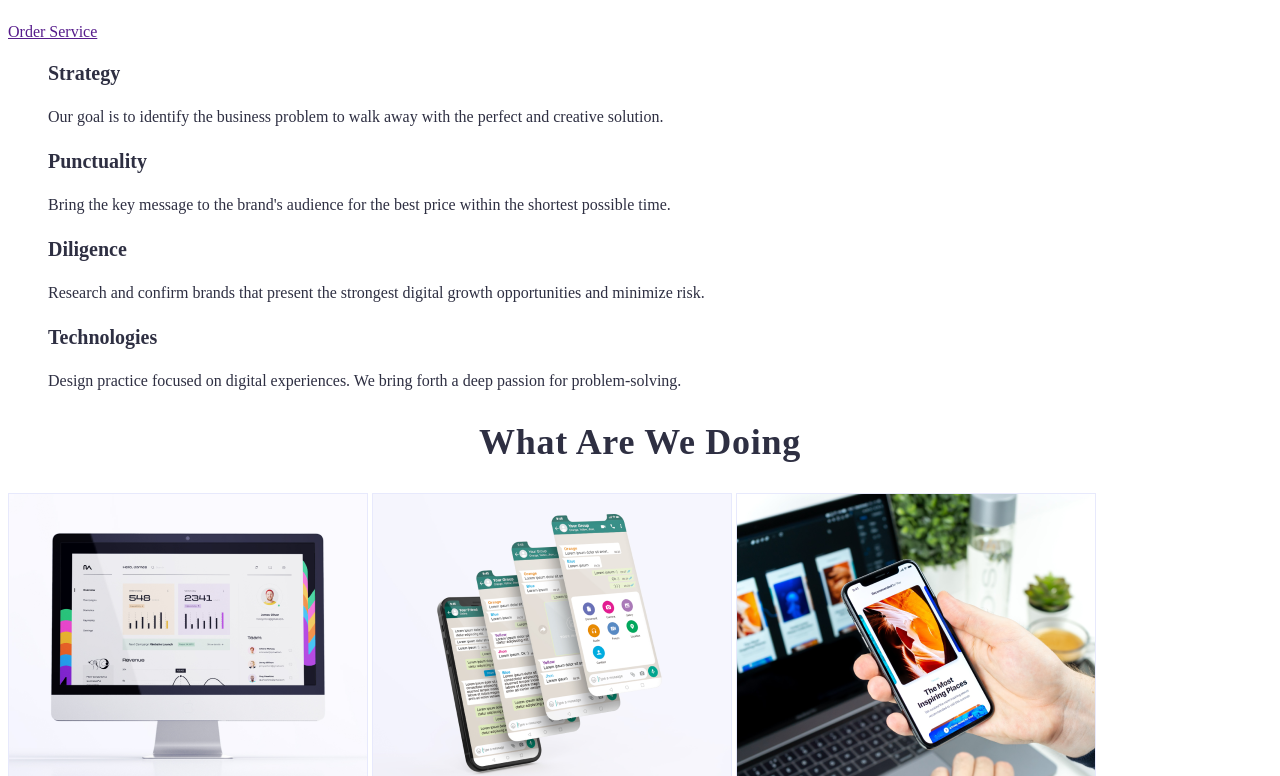
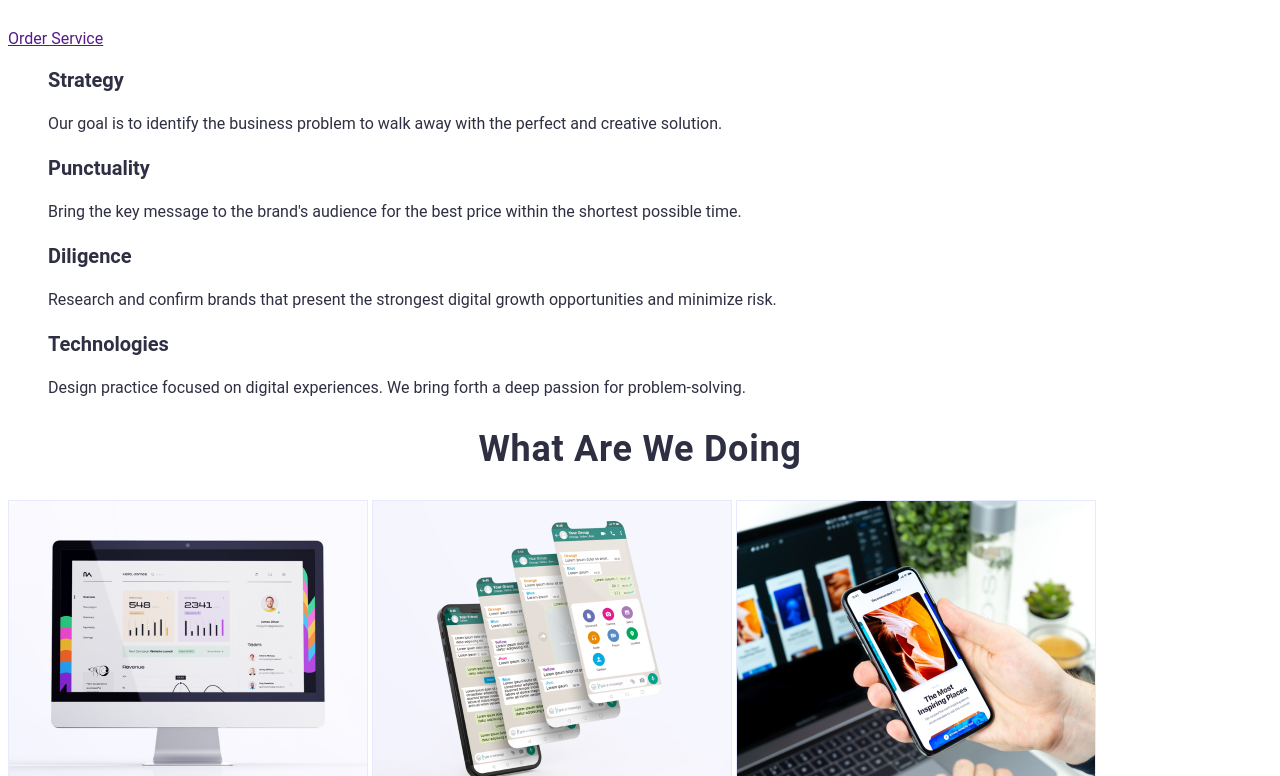
Before and after one commit to IgorBrick/home_work3, a plain HTML site: page index.html in a window 1280 px wide. Shown: the part 278-1054 px from the top of the page. Drawn offline with Linux system fonts and the light colour scheme.

Commit message:
body style

```diff
--- a/index.html
+++ b/index.html
@@ -5,7 +5,12 @@
     <title>Document</title>
     <link rel="stylesheet" href="./css/styles.css">
 </head>
-<body style="font-style:Roboto; color: #2E2F42; ">
+
+<body
+style="font-family:Roboto;
+font-style: normal;
+color: #2E2F42;">
+
     <header class="page-header">
         <nav>
 <a  href="/" class="logo"> <span>Web</span> studio</a>
@@ -45,7 +50,7 @@
             <p>Design practice focused on digital experiences. We bring forth a deep passion for problem-solving. </p>
             </li>
         </ul>
-    </section>
+           </section>
 
     <section>
         <h2 class="header-h2">What are we doing</h2>
```
Also changed, not shown: css/styles.css (line endings or trailing spaces).
